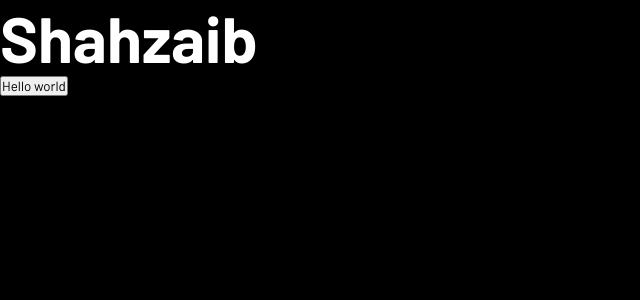
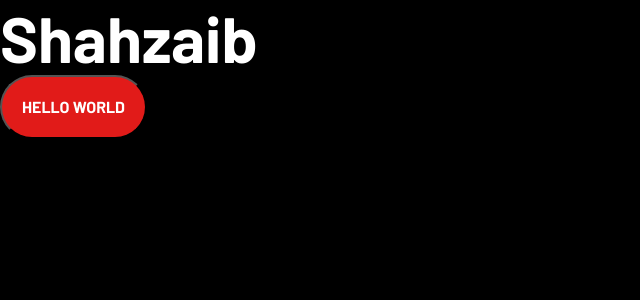
Before and after one commit to Mohammadshahzaib007/freedom-studios-academy-landing-page, a React (Vite) app: page / in a window 1280 px wide. Shown: the top 300 px of the page, without its empty margins (0-640 px from the left). Built offline with nearby package versions, Linux system fonts and the light colour scheme.

Commit message:
added some styling to btn component

```diff
--- a/src/components/Button/Button.jsx
+++ b/src/components/Button/Button.jsx
@@ -1,7 +1,9 @@
+import styles from "./button.module.css";
+
 function Button(props) {
   const { children } = props;
 
-  return <button>{children}</button>;
+  return <button className={styles.btn}>{children}</button>;
 }
 
 export default Button;
--- a/src/components/Button/button.module.css
+++ b/src/components/Button/button.module.css
@@ -0,0 +1,11 @@
+.btn {
+  background-color: var(--tertiary-color);
+  padding: 1.25rem;
+  border-radius: 100px;
+  color: #fff;
+  font-weight: bold;
+  font-size: 1rem;
+  text-transform: uppercase;
+  font-family: inherit;
+  line-height: 1.25rem;
+}
```
